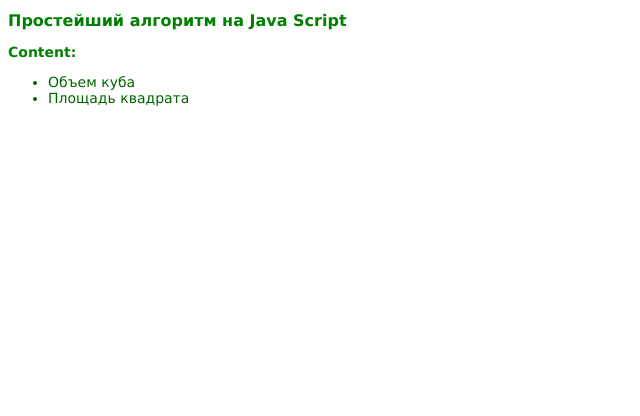
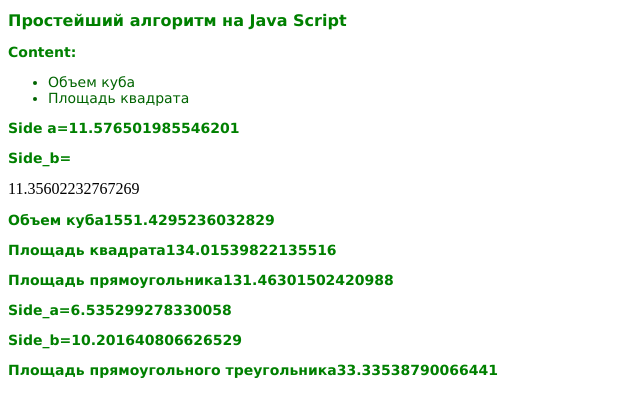
Before and after one commit to 061286vrm/js-alg, a plain HTML site: page index.html in a window 1280 px wide. Shown: the whole page, without its empty margins (0-640 px from the left). Drawn offline with Linux system fonts and the light colour scheme.

Commit message:
Added algo for triangle

```diff
--- a/app.js
+++ b/app.js
@@ -2,10 +2,13 @@ function writeAlgoDemo1() {
     var side_a =Math.random()*10+5;
     var side_b =Math.random()*10+5;
     document.write("<p>Side a=" +side_a+ "</p><p>Side_b=</p>"+side_b);
-    document.write("<p>Объем куба" + side_a*side_a*side_a +"</p>");
-    document.write("<p>Площадь квадрата" + side_a*side_a +"</p>");
-    document.write("<p>Площадь прямоугольника" +side_a*side_b +"</p>");
+    document.write("<p>Объем куба" + side_a*side_a*side_a + "</p>");
+    document.write("<p>Площадь квадрата" + side_a*side_a + "</p>");
+    document.write("<p>Площадь прямоугольника" + side_a*side_b + "</p>");
 }
 function writeAlgoDemo2() {
-
+var side_a=Math.random()*10+5;
+var side_b=Math.random()*10+5;
+document.write("<p>Side_a="+side_a+ "</p><p>Side_b="+side_b+ "</p>");
+document.write("<p>Площадь прямоугольного треугольника"+side_a*side_b/2+"</p>")
 }
--- a/index.html
+++ b/index.html
@@ -15,7 +15,8 @@
      <li>Площадь квадрата</li>
  </ul>
  <script>
- writeAlgoDemo();
+ writeAlgoDemo1();
+ writeAlgoDemo2();
  </script>
 </body>
 </html>
```
